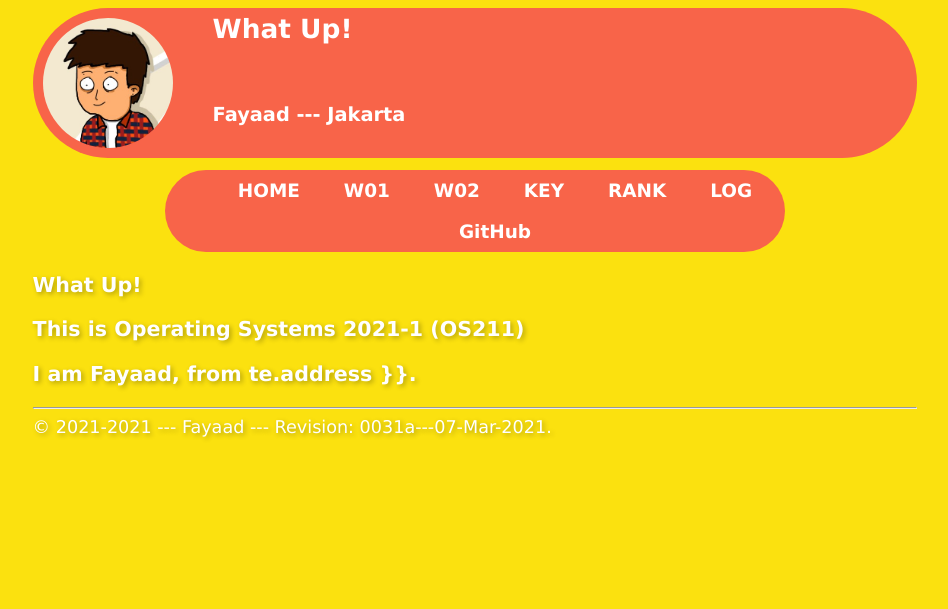
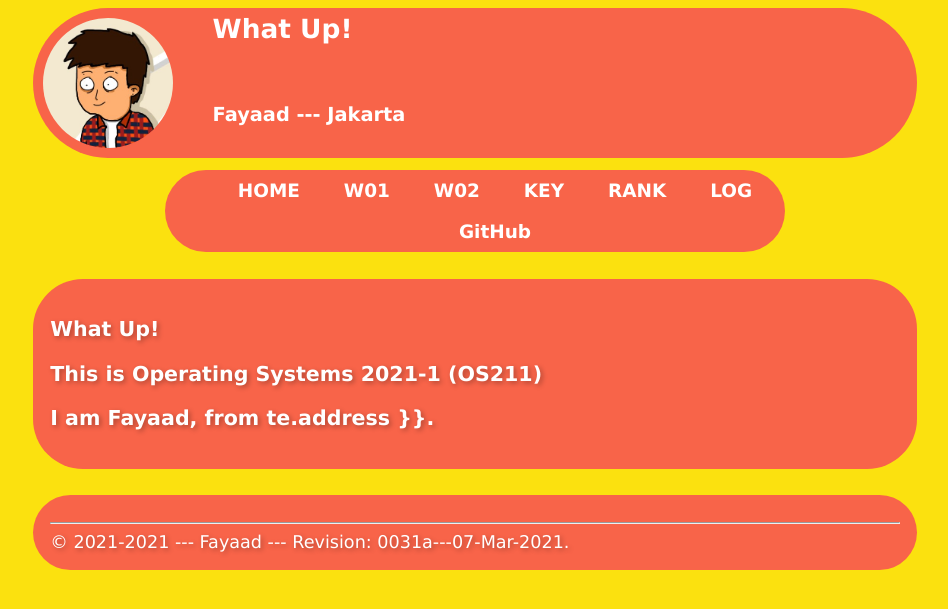
Before and after one commit to fayaadbsa/os211, a Jekyll site: the page built from index.md, in a window 1280 px wide. Shown: the top 609 px of the page, without its empty margins (165-1113 px from the left). Built offline with Jekyll 4.4.1, drawn with Linux system fonts in a browser that asks for light colours; our own code applies the rules of GitHub Pages for plain Markdown files.

Commit message:
Update style.css

```diff
--- a/assets/css/style.css
+++ b/assets/css/style.css
@@ -117,6 +117,7 @@
 .navbar {
   margin:auto;
   width:70%;
+  margin-top:1%;
   background-color: #f86449;
   color:            #FFFFFF;
   font-size:        0.7em;
@@ -157,6 +158,10 @@ pre {
 
 section, footer{
   text-shadow: 2px 2px 5px rgb(0 0 0 / 30%);
+  background-color: #f86449;
+  margin-top:3%;
+  padding: 2%;
+  border-radius:50px;
 }
 
 /*
```
